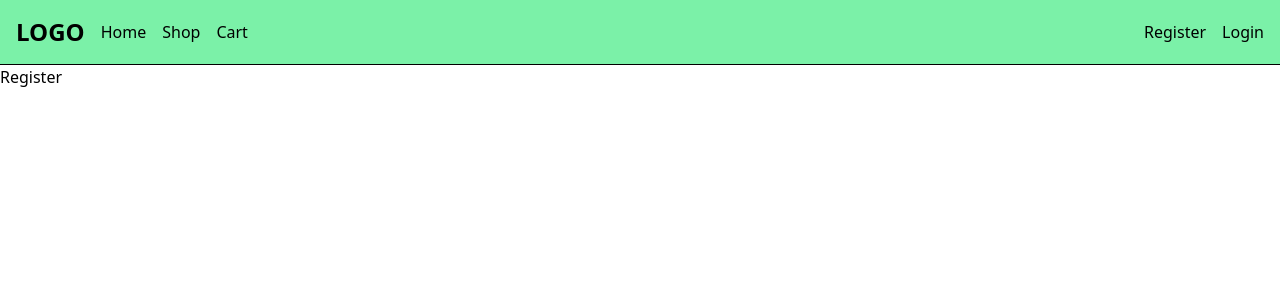
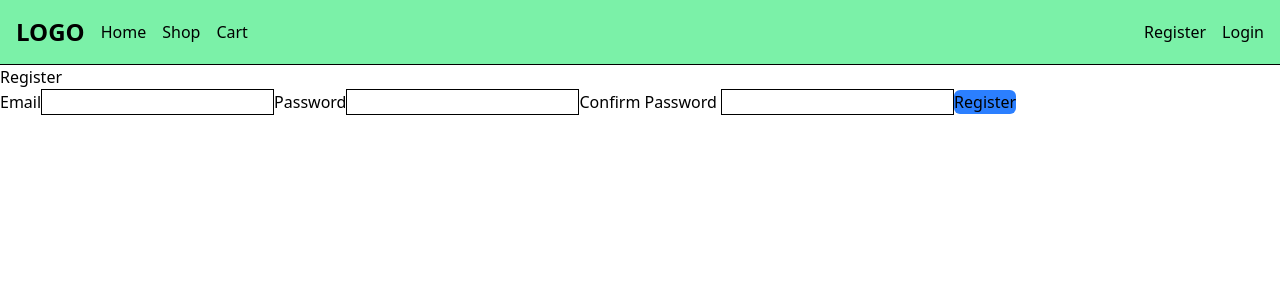
Before and after one commit to honnage/fullstack-EcomDemo, a React (Vite) app in the folder client/: page /register in a window 1280 px wide. Shown: the top 300 px of the page. Built offline with nearby package versions, Linux system fonts and the light colour scheme.

Commit message:
register

```diff
--- a/client/package.json
+++ b/client/package.json
@@ -12,9 +12,11 @@
   "dependencies": {
     "@tailwindcss/vite": "^4.0.14",
     "antd": "^5.24.3",
+    "axios": "^1.8.3",
     "react": "^19.0.0",
     "react-dom": "^19.0.0",
-    "react-router-dom": "^7.3.0"
+    "react-router-dom": "^7.3.0",
+    "react-toastify": "^11.0.5"
   },
   "devDependencies": {
     "@eslint/js": "^9.21.0",
--- a/client/src/App.jsx
+++ b/client/src/App.jsx
@@ -1,11 +1,13 @@
 // rafce
 import React from 'react'
 import AppRoutes from './routes/AppRoutes'
+import { ToastContainer } from 'react-toastify';
 
 const App = () => {
 
   return (
     <>
+      <ToastContainer />
       <AppRoutes />
     </>
   )
--- a/client/src/page/Auth/Register.jsx
+++ b/client/src/page/Auth/Register.jsx
@@ -1,11 +1,77 @@
-import React from 'react'
+import React, { useState } from "react";
+import axios from 'axios'
+import { toast } from 'react-toastify';
 
 const Register = () => {
+  const [form, setForm] = useState({
+    email: "",
+    password: "",
+    confirmPassword: "",
+  });
+
+  const handleOnChange = (event) => {
+    // console.log(event.target.name, event.target.value)
+    setForm({
+      ...form,
+      [event.target.name]: event.target.value
+    })
+  };
+
+  const handleSubmit = async (event) => {
+    event.preventDefault()
+    if (form.password !== form.confirmPassword){
+      return alert('Confirm Password is not match')
+    }
+    console.log(form.data)
+
+    try {
+      const res = await  axios.post('http://localhost:3000/api/register', form)
+      console.log(res.data)
+
+      toast.success(res.data)
+
+
+    } catch (error) {
+      const effMsg = error.response?.data?.message
+      toast.error(effMsg)
+      console.log(error)
+    }
+  }
+
   return (
     <div>
       Register
+
+      <form onSubmit={handleSubmit}>
+        Email
+        <input
+          onChange={handleOnChange}
+          className="border"
+          name="email"
+          type="email">
+        </input>
+
+        Password
+        <input
+          onChange={handleOnChange}
+          className="border"
+          name="password"
+          type="text"
+        ></input>
+
+        Confirm Password{" "}
+        <input
+          onChange={handleOnChange}
+          className="border"
+          name="confirmPassword"
+          type="text"
+        ></input>
+
+        <button className="bg-blue-500 rounded-md">Register</button>
+
+      </form>
     </div>
-  )
-}
+  );
+};
 
-export default Register
+export default Register;
```
Also changed, not shown: 2 other files (tests, documents, lock files or other folders).
